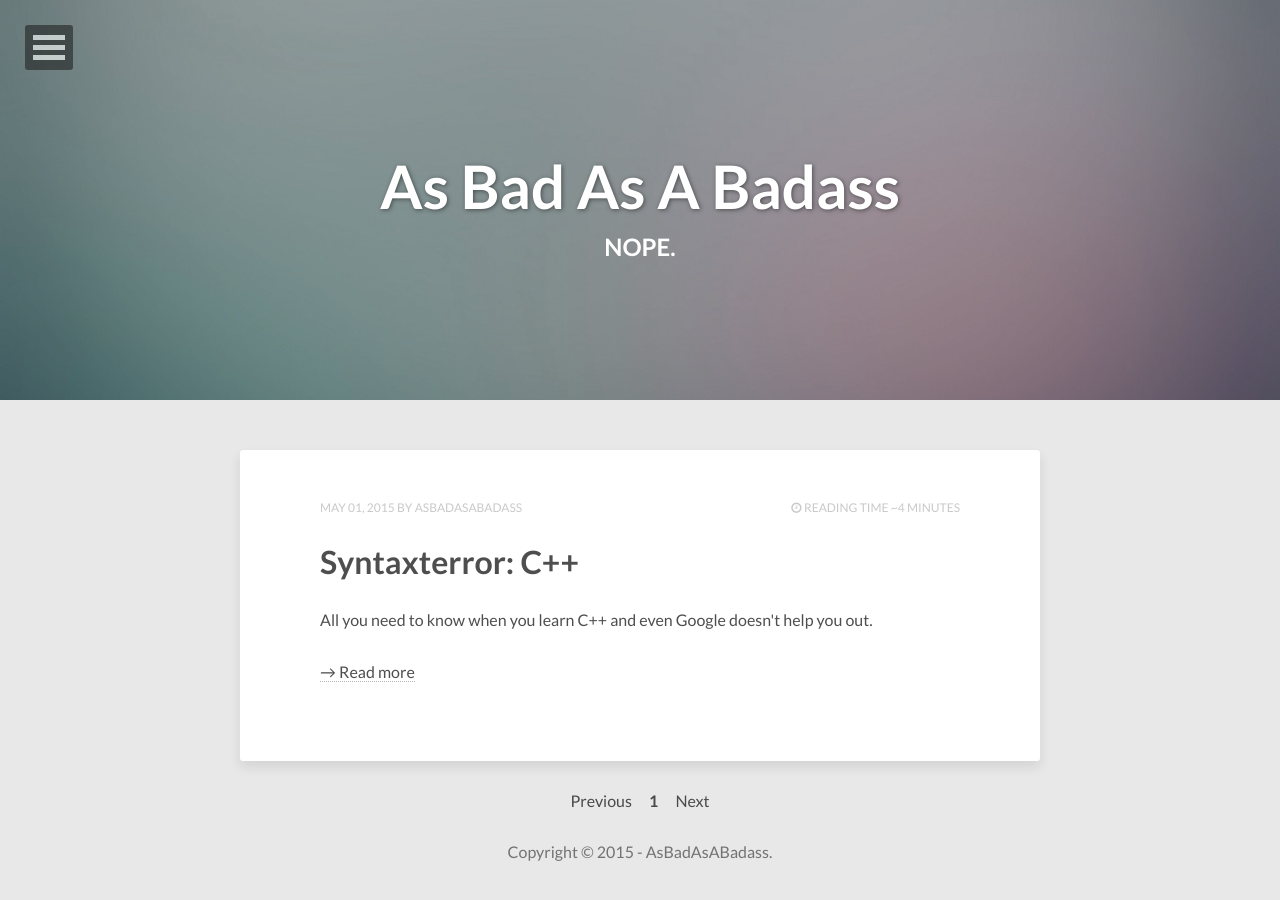
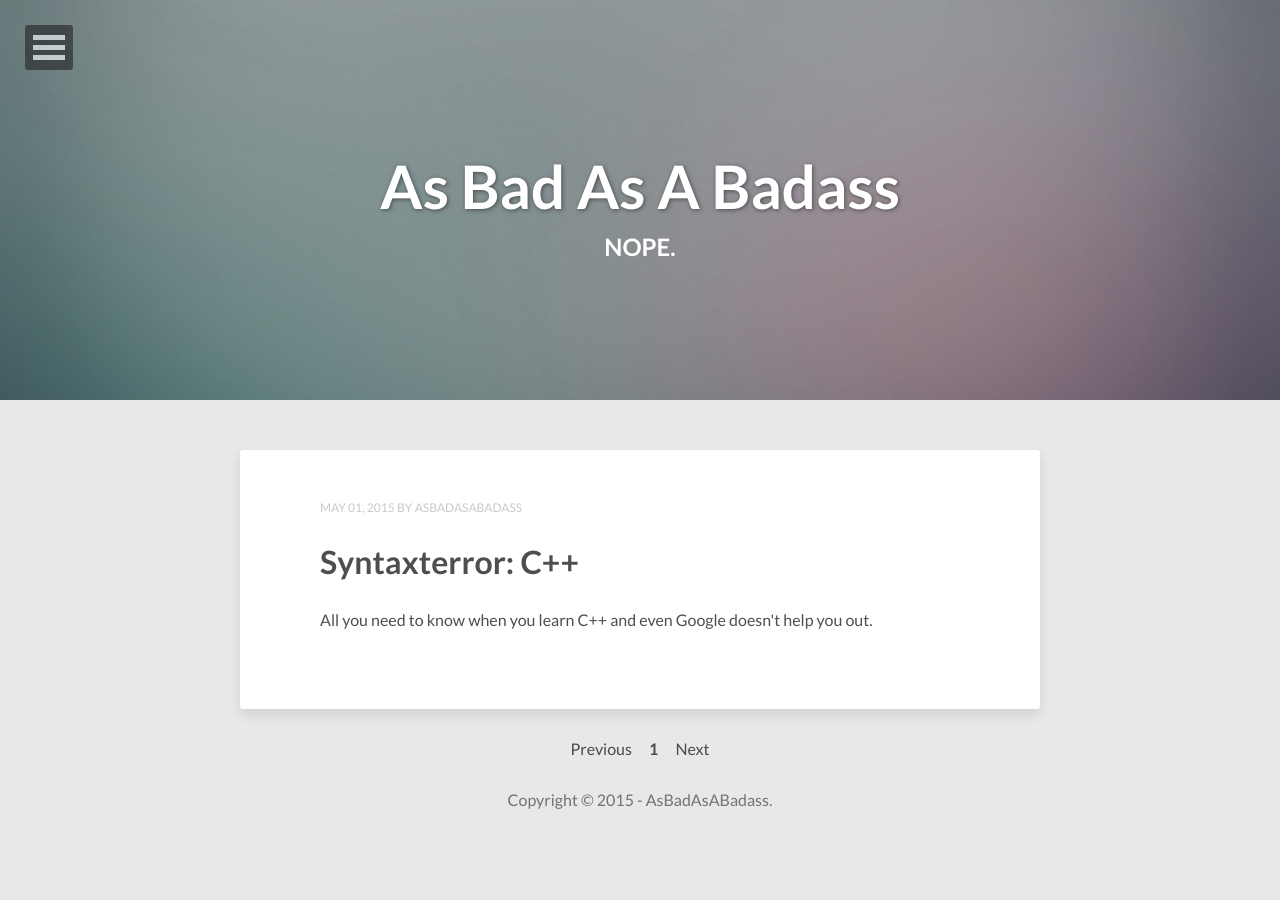
Before and after one commit to AsBadAsABadass/AsBadAsABadass.github.io, a Jekyll site: the page built from blog/index.html, in a window 1280 px wide. Built offline with Jekyll 4.4.1, drawn with Linux system fonts in a browser that asks for light colours; nearby versions of some CDN libraries; the list of posts is cut into pages by our own code.

Commit message:
Update index.html

```diff
--- a/blog/index.html
+++ b/blog/index.html
@@ -7,10 +7,6 @@ comments: false
 image:
   feature: abstract-1.jpg
 ---
-
-
-
-
 
 
 {% for post in paginator.posts %}
@@ -23,7 +19,7 @@ image:
     {% endif %}
     <div class="entry-meta">
       <span class="entry-date date published updated"><time datetime="{{ post.date | date_to_xmlschema }}"><a href="{{ site.url }}{{ post.url }}">{{ post.date | date: "%B %d, %Y" }}</a></time></span><span class="author vcard"><span class="fn"><a href="{{ site.url }}/about/" title="About {{ site.owner.name }}">{{ site.owner.name }}</a></span></span>
-      {% if site.reading_time %}
+      {% if page.reading_time %}
       <span class="entry-reading-time">
         <i class="fa fa-clock-o"></i>
         {% assign readtime = post.content | number_of_words | divided_by:site.words_per_minute %}
@@ -43,10 +39,7 @@ image:
     {% else %}
       {{ post.content | strip_html | strip_newlines | truncatewords: 50 }}
     {% endif %}
-    <br><br>
-    <a href="{{ site.url }}{{ post.url }}">&#8594; Read more</a>
-    </p>
-  </div><!-- /.entry-content -->
+  </p></div><!-- /.entry-content -->
 </article><!-- /.hentry -->
 {% endfor %}
 
```
